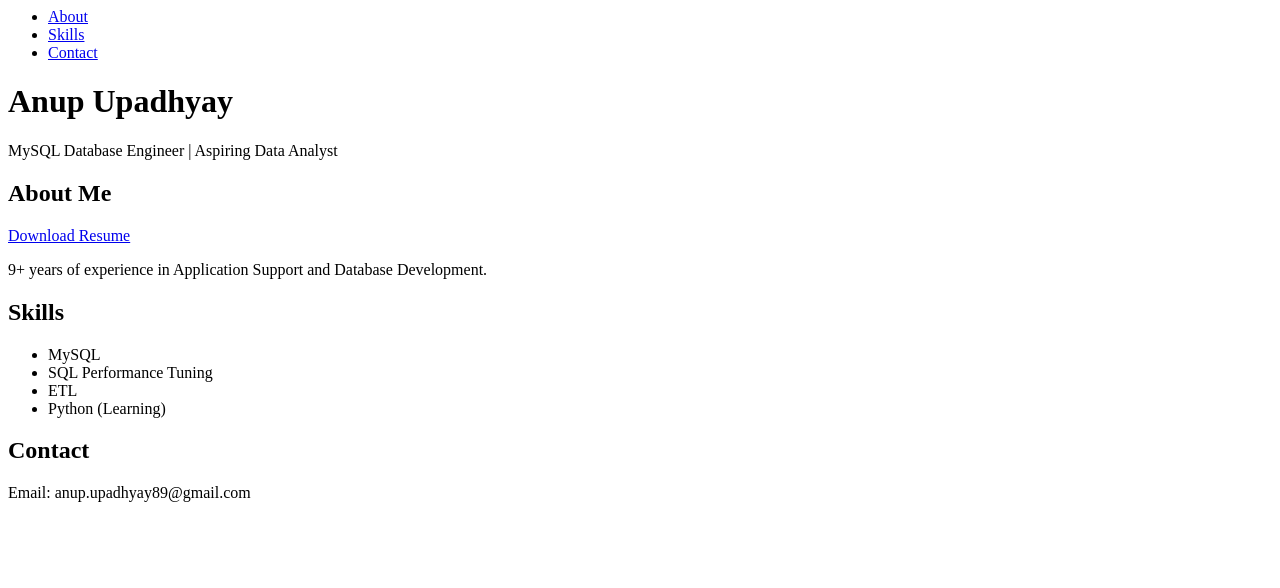
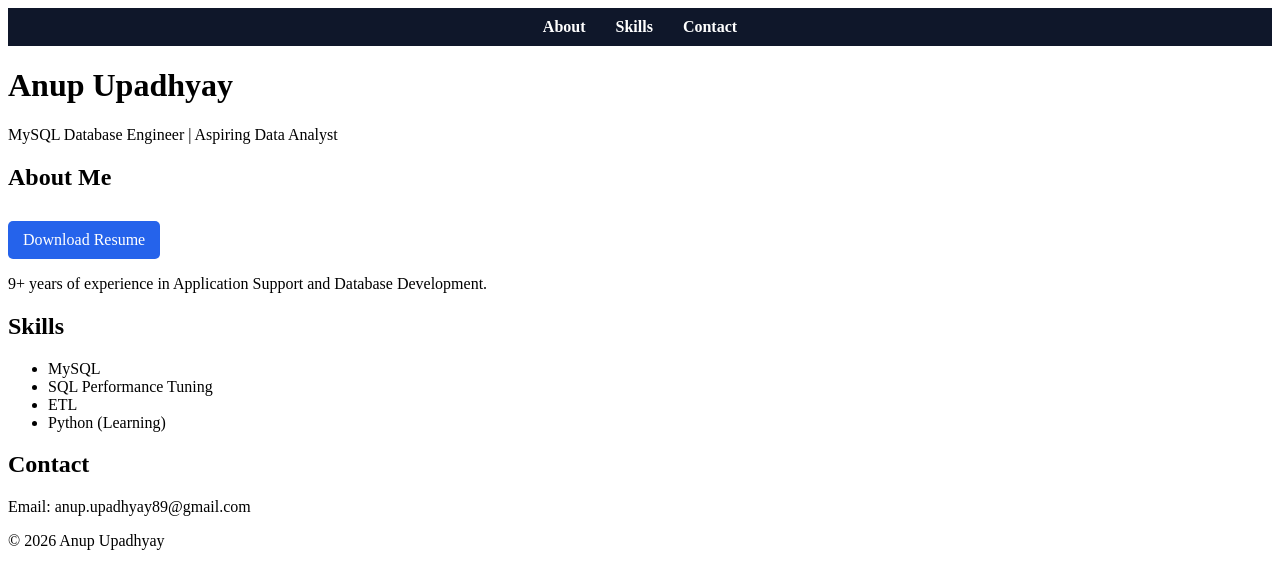
Before and after one commit to anupupadhyay89/anup-portfolio, a plain HTML site: page Index.html in a window 1280 px wide. Drawn offline with Linux system fonts and the light colour scheme.

Commit message:
Update index.html

```diff
--- a/Index.html
+++ b/Index.html
@@ -1,3 +1,11 @@
+<!DOCTYPE html>
+<html lang="en">
+<head>
+    <meta charset="UTF-8">
+    <title>Anup Upadhyay</title>
+    <link rel="stylesheet" href="style.css">
+</head>
+
 <body>
 
 <nav>
@@ -15,7 +23,7 @@
 
 <section id="about">
     <h2>About Me</h2>
-<a href="resume.pdf" download class="btn">Download Resume</a>
+    <a href="resume.pdf" class="btn" download>Download Resume</a>
     <p>9+ years of experience in Application Support and Database Development.</p>
 </section>
 
@@ -34,4 +42,9 @@
     <p>Email: anup.upadhyay89@gmail.com</p>
 </section>
 
+<footer>
+    © 2026 Anup Upadhyay
+</footer>
+
 </body>
+</html>
```
